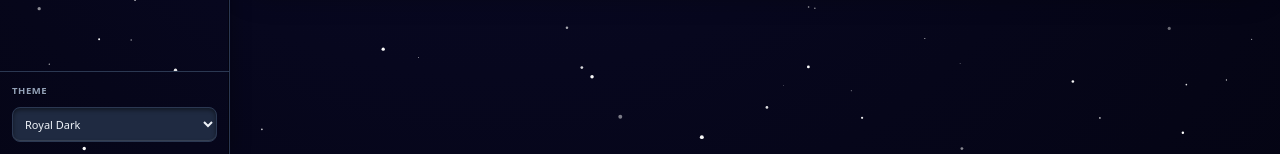
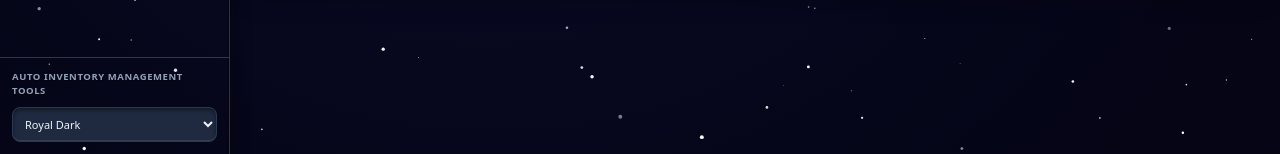
Before and after one commit to shaponmiah/Auto-inventory-Management-Tools, a plain HTML site: page index.html in a window 1280 px wide. Shown: the part 646-800 px from the top of the page. Drawn offline with nearby package versions, Linux system fonts and the light colour scheme; animation ran at ten frames a second.

```diff
--- a/index.html
+++ b/index.html
@@ -122,7 +122,7 @@
 <canvas id="spaceCanvas" style="position:fixed;inset:0;width:100%;height:100%;z-index:0;pointer-events:none;"></canvas><div class="flex flex-col md:flex-row" style="min-height:100vh;position:relative;z-index:1;">
 <aside id="sidebar" class="app-sidebar flex flex-col shrink-0 border-r divider"><div class="flex items-center justify-between gap-2 p-3 border-b divider"><div class="flex items-center gap-2.5 min-w-0"><div class="logo-container" id="logoContainer"><input type="file" id="logoInput" accept="image/*" class="hidden" onchange="uploadCustomLogo(event)" /><label for="logoInput" class="logo-upload-area" title="Upload or change logo"><div id="uploadPlaceholder" class="logo-placeholder"><span style="font-weight:800;font-size:8px;letter-spacing:.08em;line-height:1;">LOGO</span><span style="font-size:6px;color:var(--muted);letter-spacing:.15em;">HERE</span></div><img id="logoPreview" alt="Logo" class="hidden" /></label></div><div class="min-w-0"><h1 style="font-size:11.5px;font-weight:900;letter-spacing:.02em;line-height:1.1;margin:0;text-shadow:0 2px 4px rgba(0,0,0,.4);" class="truncate">SMART INVENTORY</h1><span style="font-size:9px;color:var(--muted);display:block;" class="truncate">Developed by Shapon Miah</span></div></div><button onclick="closeMobileSidebar()" class="md:hidden link-btn muted shrink-0">X</button></div>
 <nav class="flex-1 overflow-y-auto p-2 space-y-0.5"><button data-tab="dashboard" onclick="switchTab('dashboard')" class="nav-item active"><span class="ico">▦</span> Dashboard</button><button data-tab="categories" onclick="switchTab('categories')" class="nav-item"><span class="ico">▣</span> Categories</button><button data-tab="catalogue" onclick="switchTab('catalogue')" class="nav-item"><span class="ico">◆</span> Product Catalogue</button><button data-tab="lowStock" onclick="switchTab('lowStock')" class="nav-item"><span class="ico">!</span> Low Stock Alerts</button><button data-tab="Stockin" onclick="switchTab('Stockin')" class="nav-item"><span class="ico">↓</span> Restock</button><button data-tab="bulk" onclick="switchTab('bulk')" class="nav-item"><span class="ico">▤</span> Bulk Restock</button><button data-tab="movement" onclick="switchTab('movement')" class="nav-item"><span class="ico">⇄</span> Sale Out &amp; Returns</button><button data-tab="activity" onclick="switchTab('activity')" class="nav-item"><span class="ico">☰</span> Activity Log</button><button data-tab="analytics" onclick="switchTab('analytics')" class="nav-item"><span class="ico">↗</span> Analytics</button><button data-tab="security" onclick="switchTab('security')" class="nav-item"><span class="ico">⚿</span> Security &amp; Backup</button></nav>
-<div class="p-3 border-t divider space-y-1.5"><label class="field-label mb-1">Theme</label><select id="themeSelect" onchange="changeTheme(this.value)" class="panel-input w-full p-2 rounded-lg text-[11px]"><option value="theme-royal-dark">Royal Dark</option><option value="theme-glass">Glass</option><option value="theme-royal-neon">Royal Neon</option><option value="theme-emerald-zen">Emerald Zen</option><option value="theme-frost-light">Frost Light</option><option value="theme-dark-blue">Dark Blue</option><option value="theme-galaxy">Galaxy</option></select></div></aside>
+<div class="p-3 border-t divider space-y-1.5"><label class="field-label mb-1">   Auto inventory Management tools</label><select id="themeSelect" onchange="changeTheme(this.value)" class="panel-input w-full p-2 rounded-lg text-[11px]"><option value="theme-royal-dark">Royal Dark</option><option value="theme-glass">Glass</option><option value="theme-royal-neon">Royal Neon</option><option value="theme-emerald-zen">Emerald Zen</option><option value="theme-frost-light">Frost Light</option><option value="theme-dark-blue">Dark Blue</option><option value="theme-galaxy">Galaxy</option></select></div></aside>
 <main class="flex-1 flex flex-col min-w-0" style="min-width:0;">
 <header class="topbar px-3 py-2 flex items-center gap-2 shrink-0 sticky top-0 z-20" style="background:var(--panel);border-bottom:1px solid var(--line);backdrop-filter:blur(10px);"><button onclick="toggleMobileSidebar()" class="md:hidden btn btn-soft btn-sm" title="Menu">☰</button><h2 id="viewTitle" class="hidden sm:block text-[12.5px] font-bold shrink-0 mr-1" style="text-shadow:0 1px 2px rgba(0,0,0,.3);">Dashboard</h2><div class="ml-auto flex items-center gap-2 panel-input px-3 py-1.5 rounded-full w-44 shrink-0" style="height:32px;"><span class="text-[12px] muted shrink-0">⌕</span><input type="text" id="globalSearch" oninput="handleGlobalSearch(this.value)" placeholder="Search…" class="bg-transparent border-0 outline-none w-full truncate text-[12px]" style="box-shadow:none;" /></div></header>
 <section class="flex-1 overflow-y-auto p-3 sm:p-4 space-y-3 sm:space-y-4">
```
